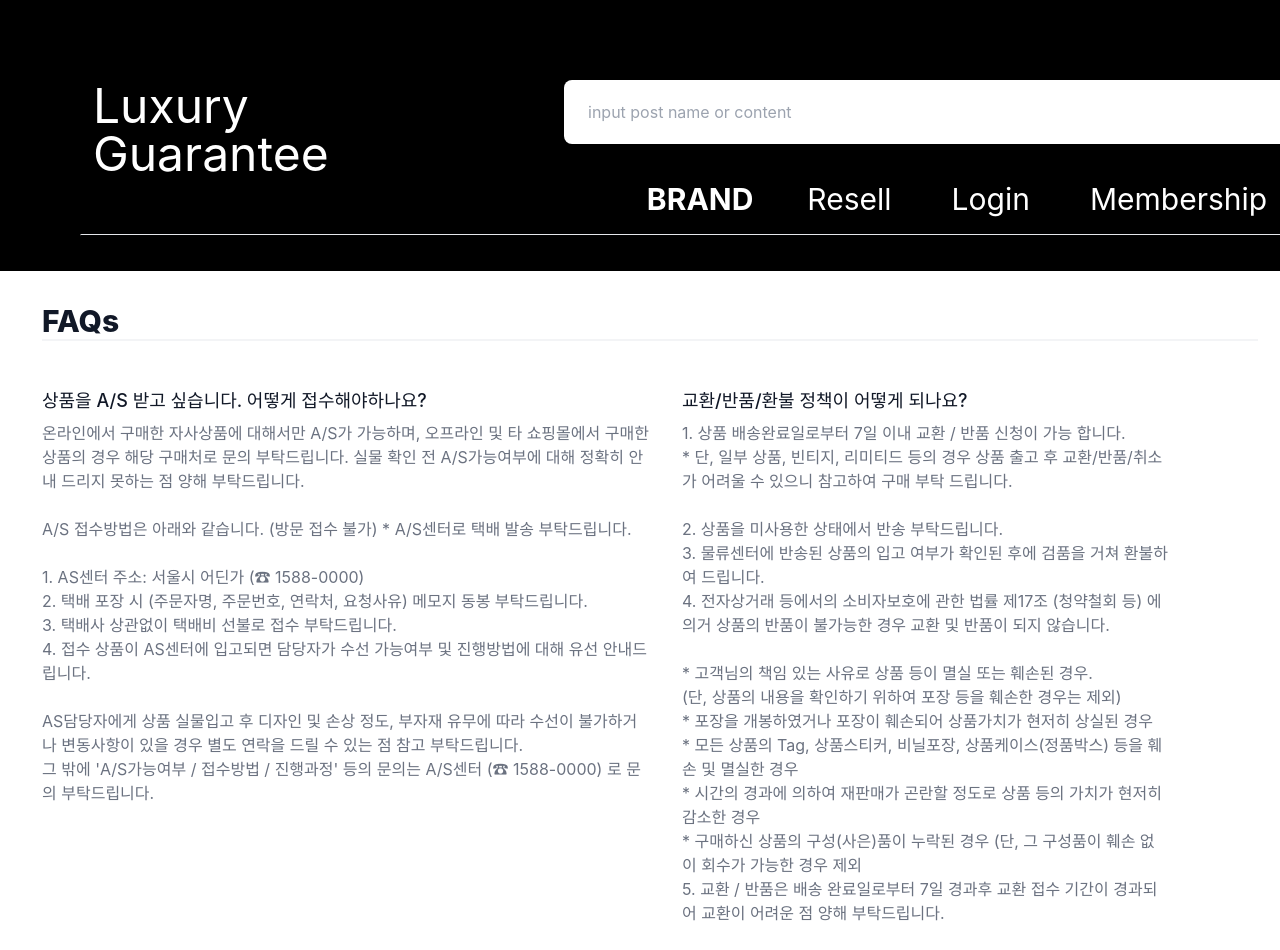
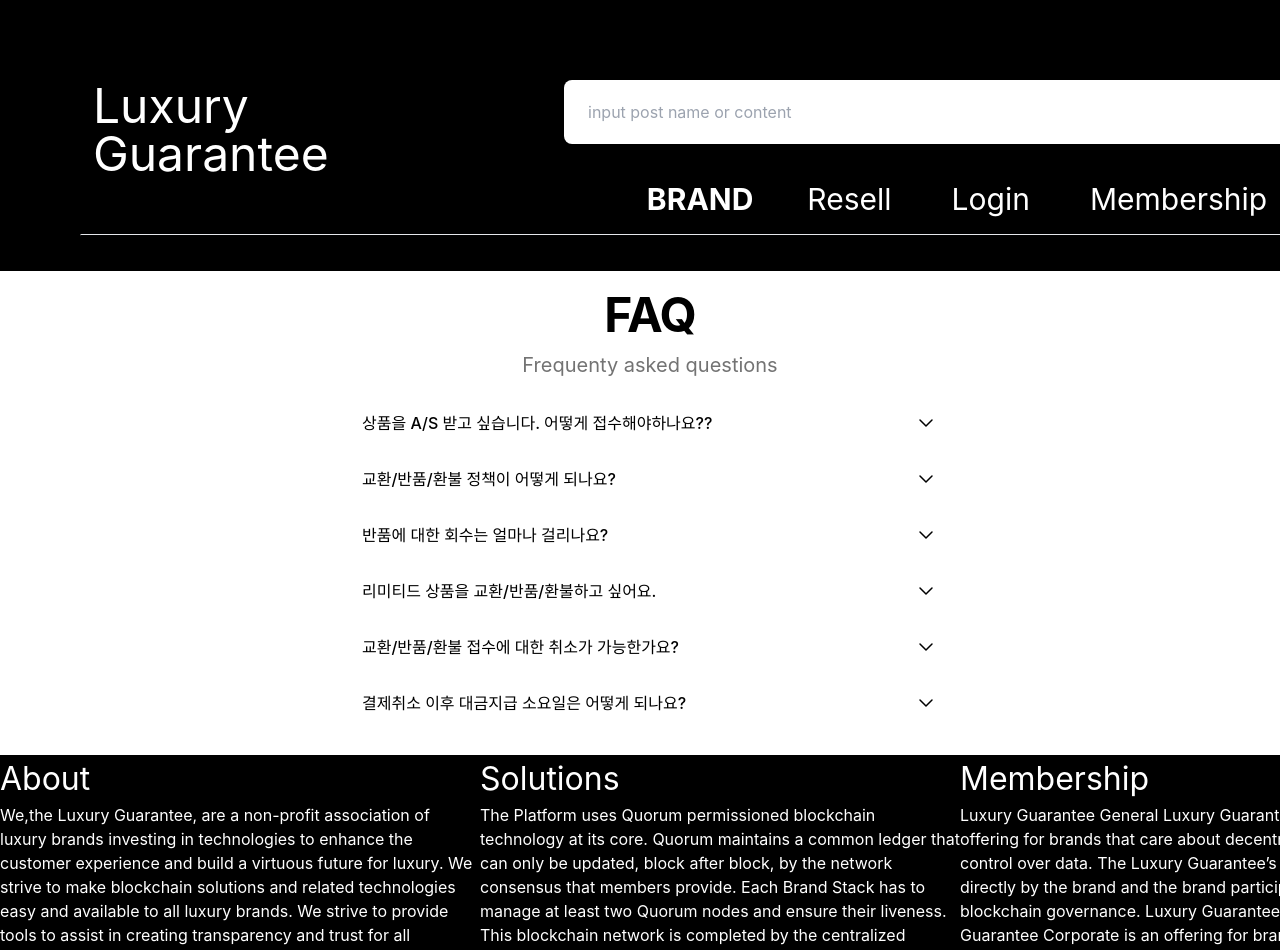
Before and after one commit to codestates-beb/BEB-07-final-Luxury-Guarantee, a React (Create React App) app in the folder client/: page /faq in a window 1280 px wide. Shown: the top 950 px of the page. Built offline with nearby package versions, Linux system fonts and the light colour scheme.

Commit message:
FAQ 수정

```diff
--- a/client/src/pages/FAQ.js
+++ b/client/src/pages/FAQ.js
@@ -2,85 +2,11 @@
 //FAQ
 const FAQ = () => {
 
-    return (
 
-<div className="max-w-screen-xl p-8 mx-auto">
-    <h2 className="mb-12 text-3xl font-extrabold leading-9 text-gray-900 border-b-2 border-gray-100">
-        FAQs
-    </h2>
-    <ul className="flex flex-wrap items-start gap-8">
-        <li className="w-1/2">
-            <p className="text-lg font-medium leading-6 text-gray-900">
-                상품을 A/S 받고 싶습니다. 어떻게 접수해야하나요?
-            </p>
-            <p className="mt-2">
-                <p className="text-base leading-6 text-gray-500">
-                온라인에서 구매한 자사상품에 대해서만 A/S가 가능하며, 오프라인 및 타 쇼핑몰에서 구매한 상품의 경우 해당 구매처로 문의 부탁드립니다.
-                실물 확인 전 A/S가능여부에 대해 정확히 안내 드리지 못하는 점 양해 부탁드립니다.
-                <br/>
-                <br/>
-                A/S 접수방법은 아래와 같습니다. (방문 접수 불가)
-                * A/S센터로 택배 발송 부탁드립니다.
-                <br/>
-                <br/>
-                1. AS센터 주소: 서울시 어딘가 (☎ 1588-0000)<br/>
-                2. 택배 포장 시 (주문자명, 주문번호, 연락처, 요청사유) 메모지 동봉 부탁드립니다.<br/>
-                3. 택배사 상관없이 택배비 선불로 접수 부탁드립니다.<br/>
-                4. 접수 상품이 AS센터에 입고되면 담당자가 수선 가능여부 및 진행방법에 대해 유선 안내드립니다.<br/>
-                <br/>
-                AS담당자에게 상품 실물입고 후 디자인 및 손상 정도, 부자재 유무에 따라 수선이 불가하거나 변동사항이 있을 경우 별도 연락을 드릴 수 있는 점 참고 부탁드립니다.
-                <br/>
-                그 밖에 'A/S가능여부 / 접수방법 / 진행과정' 등의 문의는 A/S센터 (☎ 1588-0000) 로 문의 부탁드립니다.
-                </p>
-            </p>
-        </li>
-        <li className="w-2/5">
-            <p className="text-lg font-medium leading-6 text-gray-900">
-            교환/반품/환불 정책이 어떻게 되나요?
-            </p>
-            <p className="mt-2">
-                <p className="text-base leading-6 text-gray-500">
-                1. 상품 배송완료일로부터 7일 이내 교환 / 반품 신청이 가능 합니다.<br/>
-                * 단, 일부 상품, 빈티지, 리미티드 등의 경우 상품 출고 후 교환/반품/취소가 어려울 수 있으니 참고하여 구매 부탁 드립니다.
-                <br/><br/>
-                2. 상품을 미사용한 상태에서 반송 부탁드립니다.<br/>
-                3. 물류센터에 반송된 상품의 입고 여부가 확인된 후에 검품을 거쳐 환불하여 드립니다.<br/>
-                4. 전자상거래 등에서의 소비자보호에 관한 법률 제17조 (청약철회 등) 에 의거 상품의 반품이 불가능한 경우 교환 및 반품이 되지 않습니다.<br/>
-                <br/>
-                * 고객님의 책임 있는 사유로 상품 등이 멸실 또는 훼손된 경우.<br/>
-                (단, 상품의 내용을 확인하기 위하여 포장 등을 훼손한 경우는 제외)<br/>
-                * 포장을 개봉하였거나 포장이 훼손되어 상품가치가 현저히 상실된 경우<br/>
-                * 모든 상품의 Tag, 상품스티커, 비닐포장, 상품케이스(정품박스) 등을 훼손 및 멸실한 경우<br/>
-                * 시간의 경과에 의하여 재판매가 곤란할 정도로 상품 등의 가치가 현저히 감소한 경우<br/>
-                * 구매하신 상품의 구성(사은)품이 누락된 경우 (단, 그 구성품이 훼손 없이 회수가 가능한 경우 제외<br/>
+{/*
 
-                5. 교환 / 반품은 배송 완료일로부터 7일 경과후 교환 접수 기간이 경과되어 교환이 어려운 점 양해 부탁드립니다.
-                </p>
-            </p>
-        </li>
-        <li className="w-2/5">
-            <p className="text-lg font-medium leading-6 text-gray-900">
-            반품에 대한 회수는 얼마나 걸리나요?
-            </p>
-            <p className="mt-2">
-                <p className="text-base leading-6 text-gray-500">
-                반품신청을 하신 후 영업일 기준 2-3일 이내 대한통운 기사님이 방문합니다. (라이프 스타일 및 입점사 경우 수거택배사가 일부 상이)
-                택배사로 인계된 시점부터 1~2일(주말 및 공휴일 제외)후 상품 수령 예상되며,
-                품이 물류센터로 입고 되면 평일기준 2~3일의 검수 확인 후 결제금액을 취소해드리겠습니다.
-                </p>
-            </p>
-        </li>
-        <li className="w-2/5 ml-6">
-            <p className="text-lg font-medium leading-6 text-gray-900">
-            리미티드 상품을 교환/반품/환불하고 싶어요.
-            </p>
-            <p className="mt-2">
-                <p className="text-base leading-6 text-gray-500">
-                리미티드 제품은 한정된 수량으로 입고되는 제품으로,
-                제품 특성상 교환 / 반품 / 환불이 어렵습니다.
-                제품 불량 및 구성품 누락 등으로 교환 / 환불을 원하시는 경우,
-                 1:1문의 또는 채널톡(https://naver.com) 로 문의 부탁드립니다.
-                </p>
+
+   \
             </p>
         </li>
         <li className="w-2/5">
@@ -107,8 +33,162 @@
             </p>
         </li>
     </ul>
+</div> */}
+return (
+<div>
+	<div className="max-w-screen-xl mx-auto px-5 bg-white min-h-sceen">
+        <div className="flex flex-col items-center">
+            <h2 className="font-bold text-5xl mt-5 tracking-tight">
+                FAQ
+            </h2>
+            <p className="text-neutral-500 text-xl mt-3">
+                Frequenty asked questions
+            </p>
+        </div><div className="grid divide-y divide-neutral-200 max-w-xl mx-auto mt-8">
+                <div className="">
+                    <details className="group">
+                        <summary className="flex justify-between items-center font-medium cursor-pointer list-none">
+                                <span> 상품을 A/S 받고 싶습니다. 어떻게 접수해야하나요??</span>
+                                <span className="transition group-open:rotate-180">
+                                    <svg fill="none" height="24" shape-rendering="geometricPrecision" stroke="currentColor" stroke-linecap="round" stroke-linejoin="round" stroke-width="1.5" viewBox="0 0 24 24" width="24"><path d="M6 9l6 6 6-6"></path>
+                                    </svg>
+                                </span>
+                            </summary>
+                        <p className="text-neutral-600 mt-3 group-open:animate-fadeIn">
+                        온라인에서 구매한 자사상품에 대해서만 A/S가 가능하며, 오프라인 및 타 쇼핑몰에서 구매한 상품의 경우 해당 구매처로 문의 부탁드립니다.
+                실물 확인 전 A/S가능여부에 대해 정확히 안내 드리지 못하는 점 양해 부탁드립니다.
+                <br/>
+                <br/>
+                A/S 접수방법은 아래와 같습니다. (방문 접수 불가)
+                * A/S센터로 택배 발송 부탁드립니다.
+                <br/>
+                <br/>
+                1. AS센터 주소: 서울시 어딘가 (☎ 1588-0000)<br/>
+                2. 택배 포장 시 (주문자명, 주문번호, 연락처, 요청사유) 메모지 동봉 부탁드립니다.<br/>
+                3. 택배사 상관없이 택배비 선불로 접수 부탁드립니다.<br/>
+                4. 접수 상품이 AS센터에 입고되면 담당자가 수선 가능여부 및 진행방법에 대해 유선 안내드립니다.<br/>
+                <br/>
+                AS담당자에게 상품 실물입고 후 디자인 및 손상 정도, 부자재 유무에 따라 수선이 불가하거나 변동사항이 있을 경우 별도 연락을 드릴 수 있는 점 참고 부탁드립니다.
+                <br/>
+                그 밖에 'A/S가능여부 / 접수방법 / 진행과정' 등의 문의는 A/S센터 (☎ 1588-0000) 로 문의 부탁드립니다.
+                        </p>
+            </details>
+            </div>
+        </div>
+    </div>
+    <div className="max-w-screen-xl mx-auto px-5 bg-white min-h-sceen">
+    <div className="grid divide-y divide-neutral-200 max-w-xl mx-auto mt-8">
+            <div className="">
+                <details className="group">
+                    <summary className="flex justify-between items-center font-medium cursor-pointer list-none">
+                            <span>교환/반품/환불 정책이 어떻게 되나요?</span>
+                            <span className="transition group-open:rotate-180">
+                                <svg fill="none" height="24" shape-rendering="geometricPrecision" stroke="currentColor" stroke-linecap="round" stroke-linejoin="round" stroke-width="1.5" viewBox="0 0 24 24" width="24"><path d="M6 9l6 6 6-6"></path>
+                                </svg>
+                            </span>
+                        </summary>
+                    <p className="text-neutral-600 mt-3 group-open:animate-fadeIn">
+                    1. 상품 배송완료일로부터 7일 이내 교환 / 반품 신청이 가능 합니다.<br/>
+                * 단, 일부 상품, 빈티지, 리미티드 등의 경우 상품 출고 후 교환/반품/취소가 어려울 수 있으니 참고하여 구매 부탁 드립니다.
+                <br/><br/>
+                2. 상품을 미사용한 상태에서 반송 부탁드립니다.<br/>
+                3. 물류센터에 반송된 상품의 입고 여부가 확인된 후에 검품을 거쳐 환불하여 드립니다.<br/>
+                4. 전자상거래 등에서의 소비자보호에 관한 법률 제17조 (청약철회 등) 에 의거 상품의 반품이 불가능한 경우 교환 및 반품이 되지 않습니다.<br/>
+                <br/>
+                * 고객님의 책임 있는 사유로 상품 등이 멸실 또는 훼손된 경우.<br/>
+                (단, 상품의 내용을 확인하기 위하여 포장 등을 훼손한 경우는 제외)<br/>
+                * 포장을 개봉하였거나 포장이 훼손되어 상품가치가 현저히 상실된 경우<br/>
+                * 모든 상품의 Tag, 상품스티커, 비닐포장, 상품케이스(정품박스) 등을 훼손 및 멸실한 경우<br/>
+                * 시간의 경과에 의하여 재판매가 곤란할 정도로 상품 등의 가치가 현저히 감소한 경우<br/>
+                * 구매하신 상품의 구성(사은)품이 누락된 경우 (단, 그 구성품이 훼손 없이 회수가 가능한 경우 제외<br/>
+
+                5. 교환 / 반품은 배송 완료일로부터 7일 경과후 교환 접수 기간이 경과되어 교환이 어려운 점 양해 부탁드립니다.
+                    </p>
+        </details>
+        </div>
+    </div>
 </div>
-
+<div className="max-w-screen-xl mx-auto px-5 bg-white min-h-sceen">
+        <div className="grid divide-y divide-neutral-200 max-w-xl mx-auto mt-8">
+                <div className="">
+                    <details className="group">
+                        <summary className="flex justify-between items-center font-medium cursor-pointer list-none">
+                                <span> 반품에 대한 회수는 얼마나 걸리나요?</span>
+                                <span className="transition group-open:rotate-180">
+                                    <svg fill="none" height="24" shape-rendering="geometricPrecision" stroke="currentColor" stroke-linecap="round" stroke-linejoin="round" stroke-width="1.5" viewBox="0 0 24 24" width="24"><path d="M6 9l6 6 6-6"></path>
+                                    </svg>
+                                </span>
+                            </summary>
+                        <p className="text-neutral-600 mt-3 group-open:animate-fadeIn">
+                        반품신청을 하신 후 영업일 기준 2-3일 이내 대한통운 기사님이 방문합니다. (라이프 스타일 및 입점사 경우 수거택배사가 일부 상이)
+                택배사로 인계된 시점부터 1~2일(주말 및 공휴일 제외)후 상품 수령 예상되며,
+                품이 물류센터로 입고 되면 평일기준 2~3일의 검수 확인 후 결제금액을 취소해드리겠습니다.
+                        </p>
+            </details>
+            </div>
+        </div>
+    </div>
+    <div className="max-w-screen-xl mx-auto px-5 bg-white min-h-sceen">
+<div className="grid divide-y divide-neutral-200 max-w-xl mx-auto mt-8">
+            <div className="">
+                <details className="group">
+                    <summary className="flex justify-between items-center font-medium cursor-pointer list-none">
+                            <span> 리미티드 상품을 교환/반품/환불하고 싶어요.</span>
+                            <span className="transition group-open:rotate-180">
+                                <svg fill="none" height="24" shape-rendering="geometricPrecision" stroke="currentColor" stroke-linecap="round" stroke-linejoin="round" stroke-width="1.5" viewBox="0 0 24 24" width="24"><path d="M6 9l6 6 6-6"></path>
+                                </svg>
+                            </span>
+                        </summary>
+                    <p className="text-neutral-600 mt-3 group-open:animate-fadeIn">
+                    리미티드 제품은 한정된 수량으로 입고되는 제품으로,
+                제품 특성상 교환 / 반품 / 환불이 어렵습니다.
+                제품 불량 및 구성품 누락 등으로 교환 / 환불을 원하시는 경우,
+                 1:1문의 또는 채널톡(https://naver.com) 로 문의 부탁드립니다.
+                    </p>
+        </details>
+        </div>
+    </div>
+</div>
+<div className="max-w-screen-xl mx-auto px-5 bg-white min-h-sceen">
+<div className="grid divide-y divide-neutral-200 max-w-xl mx-auto mt-8">
+            <div className="">
+                <details className="group">
+                    <summary className="flex justify-between items-center font-medium cursor-pointer list-none">
+                            <span> 교환/반품/환불 접수에 대한 취소가 가능한가요?</span>
+                            <span className="transition group-open:rotate-180">
+                                <svg fill="none" height="24" shape-rendering="geometricPrecision" stroke="currentColor" stroke-linecap="round" stroke-linejoin="round" stroke-width="1.5" viewBox="0 0 24 24" width="24"><path d="M6 9l6 6 6-6"></path>
+                                </svg>
+                            </span>
+                        </summary>
+                    <p className="text-neutral-600 mt-3 group-open:animate-fadeIn">
+                    접수철회의 경우 한스타일 1:1문의 또는 채널톡(https://naver.com)으로 취소 접수 부탁드립니다.
+                    </p>
+        </details>
+        </div>
+    </div>
+</div>
+<div className="max-w-screen-xl mx-auto px-5 bg-white min-h-sceen">
+<div className="grid divide-y divide-neutral-200 max-w-xl mx-auto mt-8 mb-10">
+            <div className="">
+                <details className="group">
+                    <summary className="flex justify-between items-center font-medium cursor-pointer list-none">
+                            <span> 결제취소 이후 대금지급 소요일은 어떻게 되나요?</span>
+                            <span className="transition group-open:rotate-180">
+                                <svg fill="none" height="24" shape-rendering="geometricPrecision" stroke="currentColor" stroke-linecap="round" stroke-linejoin="round" stroke-width="1.5" viewBox="0 0 24 24" width="24"><path d="M6 9l6 6 6-6"></path>
+                                </svg>
+                            </span>
+                        </summary>
+                    <p className="text-neutral-600 mt-3 group-open:animate-fadeIn">
+                    [환불 관련 안내]<br/>
+                1. 카드결제 : 승인 취소 처리 (반품완료일 기준 카드사 반영 4~5일 소요)<br/>
+                2. 실시간 계좌이체: 초기 이체 계좌 (반품완료일 기준 은행 처리 2~3일 소요)<br/>
+                3. 무통장입금: 환불계좌로 입금 (반품완료일 기준 은행 처리 3일 소요)<br/>
+                </p>
+        </details>
+        </div>
+    </div>
+</div>
+</div>
     )
 }
 
```
Also changed, not shown: client/src/pages/ReviewPost.js (+47 -10 lines).
